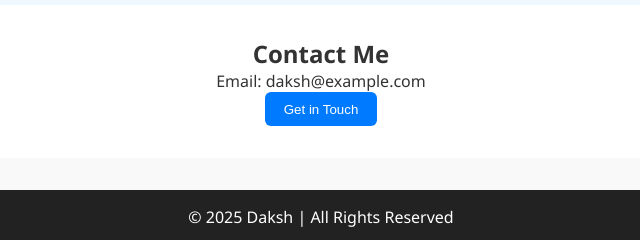
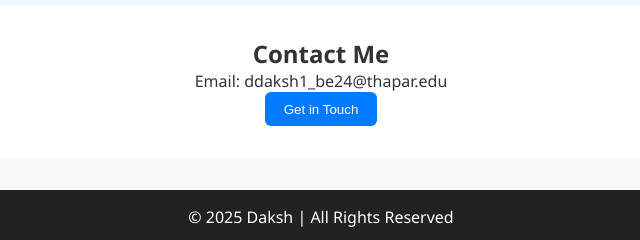
Before and after one commit to Daksh-chhabra/projects, a plain HTML site: page project/portfolio/portfolio.html in a window 1280 px wide. Shown: the part 1006-1246 px from the top of the page, 319-959 px from the left. Drawn offline with Linux system fonts and the light colour scheme.

Commit message:
Update portfolio.html

```diff
--- a/project/portfolio/portfolio.html
+++ b/project/portfolio/portfolio.html
@@ -55,7 +55,7 @@
 
     <section id="contact" class="fade-in">
         <h2>Contact Me</h2>
-        <p>Email: daksh@example.com</p>
+        <p>Email: ddaksh1_be24@thapar.edu</p>
         <button onclick="alert('Opening email...')">Get in Touch</button>
     </section>
 
```
